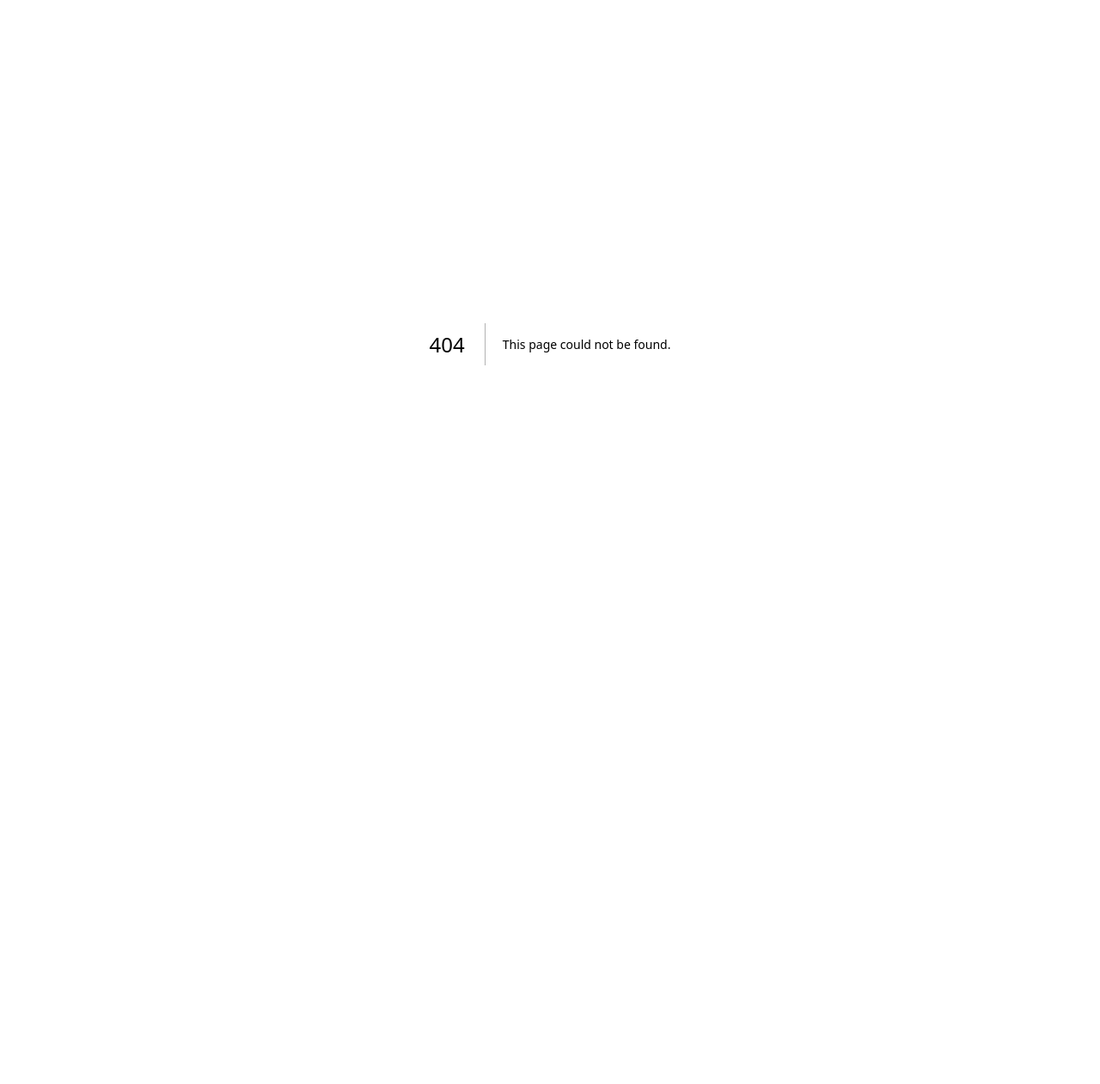
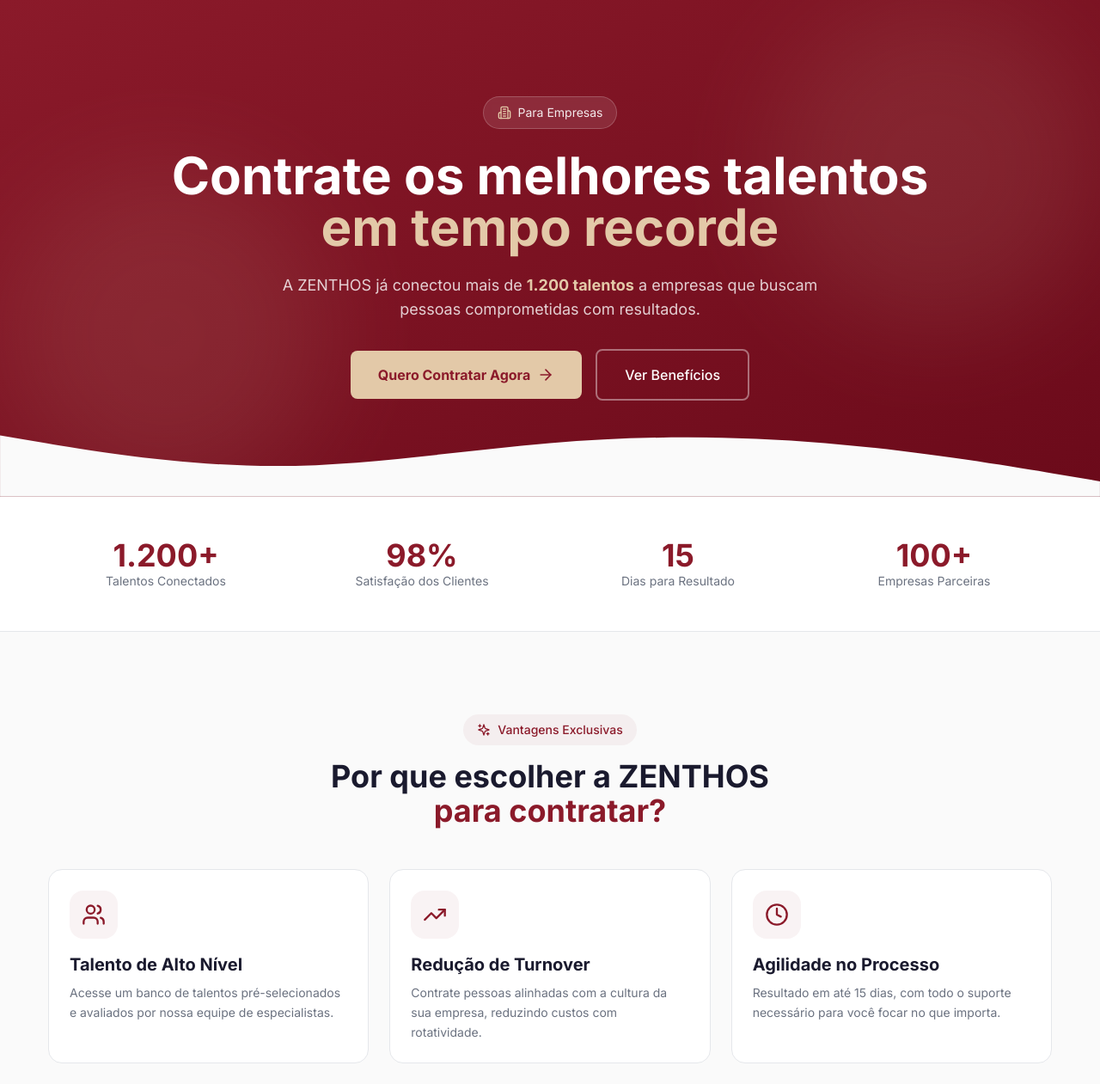
Before and after one commit to trivoroficial/consult_recruit, a Next.js app: page /empresas in a window 1280 px wide. Before the commit this address had no page. Shown: the top 1261 px of the page at 86% size. Before the commit the page ends 800 px from the top, so only its background shows below. Built offline with nearby package versions, Linux system fonts and the light colour scheme.

Commit message:
Create page.tsx

```diff
--- /dev/null
+++ b/src/app/(paginas)/empresas/page.tsx
@@ -0,0 +1,218 @@
+'use client'
+
+import { Header } from '@/components/layout/Header'
+import { Footer } from '@/components/layout/Footer'
+import { motion } from 'framer-motion'
+import Link from 'next/link'
+import {
+  Building2, Users, TrendingUp, Award, Shield,
+  Clock, CheckCircle, ArrowRight, Sparkles,
+  BarChart3, Target, Zap, Briefcase
+} from 'lucide-react'
+
+export default function EmpresasPage() {
+  const beneficios = [
+    {
+      icon: Users,
+      title: 'Talento de Alto Nível',
+      description: 'Acesse um banco de talentos pré-selecionados e avaliados por nossa equipe de especialistas.'
+    },
+    {
+      icon: TrendingUp,
+      title: 'Redução de Turnover',
+      description: 'Contrate pessoas alinhadas com a cultura da sua empresa, reduzindo custos com rotatividade.'
+    },
+    {
+      icon: Clock,
+      title: 'Agilidade no Processo',
+      description: 'Resultado em até 15 dias, com todo o suporte necessário para você focar no que importa.'
+    },
+    {
+      icon: Shield,
+      title: 'Processo Transparente',
+      description: 'Acompanhe cada etapa em tempo real, com total visibilidade e segurança.'
+    },
+    {
+      icon: Award,
+      title: 'Qualidade Garantida',
+      description: 'Nossos processos são baseados em metodologias comprovadas e validades por neurocientistas.'
+    },
+    {
+      icon: BarChart3,
+      title: 'Análise de Dados',
+      description: 'Relatórios detalhados sobre cada etapa do processo, com insights para melhoria contínua.'
+    }
+  ]
+
+  const estatisticas = [
+    { valor: '1.200+', label: 'Talentos Conectados' },
+    { valor: '98%', label: 'Satisfação dos Clientes' },
+    { valor: '15', label: 'Dias para Resultado' },
+    { valor: '100+', label: 'Empresas Parceiras' }
+  ]
+
+  return (
+    <>
+      <Header />
+      <main className="flex-1">
+        {/* Hero */}
+        <section className="relative overflow-hidden py-20 md:py-28 bg-gradient-to-br from-[#8B1A2A] to-[#6B0A1A]">
+          <div className="absolute inset-0 opacity-10">
+            <div className="absolute top-0 right-0 w-96 h-96 bg-[#E3C9A8] rounded-full blur-3xl" />
+            <div className="absolute bottom-0 left-0 w-96 h-96 bg-[#E3C9A8] rounded-full blur-3xl" />
+          </div>
+
+          <div className="container mx-auto px-4 relative z-10 text-center">
+            <motion.div
+              initial={{ opacity: 0, y: 30 }}
+              animate={{ opacity: 1, y: 0 }}
+              transition={{ duration: 0.8 }}
+            >
+              <div className="inline-flex items-center gap-2 px-4 py-2 bg-white/10 backdrop-blur-sm rounded-full text-white/90 text-sm mb-6 border border-white/20">
+                <Building2 className="h-4 w-4 text-[#E3C9A8]" />
+                <span>Para Empresas</span>
+              </div>
+
+              <h1 className="text-4xl md:text-5xl lg:text-6xl font-bold text-white leading-tight">
+                Contrate os melhores talentos
+                <br />
+                <span className="text-[#E3C9A8]">em tempo recorde</span>
+              </h1>
+
+              <p className="text-lg text-white/80 mt-6 max-w-2xl mx-auto">
+                A ZENTHOS já conectou mais de <span className="text-[#E3C9A8] font-bold">1.200 talentos</span>
+                {' '}a empresas que buscam pessoas comprometidas com resultados.
+              </p>
+
+              <div className="flex flex-wrap items-center justify-center gap-4 mt-8">
+                <Link href="/contato">
+                  <button className="group px-8 py-4 bg-[#E3C9A8] text-[#8B1A2A] font-bold rounded-lg hover:shadow-xl transition-all flex items-center gap-2">
+                    Quero Contratar Agora
+                    <ArrowRight className="h-5 w-5 group-hover:translate-x-1 transition" />
+                  </button>
+                </Link>
+                <Link href="#beneficios">
+                  <button className="px-8 py-4 border-2 border-white/40 text-white font-medium rounded-lg hover:bg-white/10 transition-all">
+                    Ver Benefícios
+                  </button>
+                </Link>
+              </div>
+            </motion.div>
+          </div>
+
+          <div className="absolute bottom-0 left-0 right-0">
+            <svg viewBox="0 0 1440 120" fill="none" xmlns="http://www.w3.org/2000/svg">
+              <path d="M0 40L60 50C120 60 240 80 360 80C480 80 600 60 720 50C840 40 960 40 1080 50C1200 60 1320 80 1380 90L1440 100V120H0V40Z" fill="#FAFAFA" />
+            </svg>
+          </div>
+        </section>
+
+        {/* Estatísticas */}
+        <section className="py-12 bg-white border-b border-[#E5E7EB]">
+          <div className="container mx-auto px-4">
+            <div className="grid grid-cols-2 md:grid-cols-4 gap-6">
+              {estatisticas.map((item, index) => (
+                <motion.div
+                  key={index}
+                  initial={{ opacity: 0, y: 20 }}
+                  whileInView={{ opacity: 1, y: 0 }}
+                  transition={{ duration: 0.5, delay: index * 0.1 }}
+                  viewport={{ once: true }}
+                  className="text-center"
+                >
+                  <p className="text-3xl md:text-4xl font-bold text-[#8B1A2A]">{item.valor}</p>
+                  <p className="text-sm text-[#6B7280]">{item.label}</p>
+                </motion.div>
+              ))}
+            </div>
+          </div>
+        </section>
+
+        {/* Benefícios */}
+        <section id="beneficios" className="py-16 md:py-24 bg-[#FAFAFA]">
+          <div className="container mx-auto px-4">
+            <div className="text-center max-w-3xl mx-auto mb-12">
+              <motion.div
+                initial={{ opacity: 0, y: 20 }}
+                whileInView={{ opacity: 1, y: 0 }}
+                transition={{ duration: 0.6 }}
+                viewport={{ once: true }}
+              >
+                <span className="inline-flex items-center gap-2 px-4 py-2 bg-[#8B1A2A]/5 text-[#8B1A2A] rounded-full text-sm font-medium mb-4">
+                  <Sparkles className="h-4 w-4" />
+                  Vantagens Exclusivas
+                </span>
+                <h2 className="text-3xl md:text-4xl font-bold text-[#1A1A2E]">
+                  Por que escolher a ZENTHOS
+                  <br />
+                  <span className="text-[#8B1A2A]">para contratar?</span>
+                </h2>
+              </motion.div>
+            </div>
+
+            <div className="grid grid-cols-1 md:grid-cols-2 lg:grid-cols-3 gap-6">
+              {beneficios.map((item, index) => {
+                const Icon = item.icon
+                return (
+                  <motion.div
+                    key={index}
+                    initial={{ opacity: 0, y: 30 }}
+                    whileInView={{ opacity: 1, y: 0 }}
+                    transition={{ duration: 0.5, delay: index * 0.1 }}
+                    viewport={{ once: true }}
+                    className="bg-white p-6 rounded-2xl border border-[#E5E7EB] hover:border-[#8B1A2A]/30 hover:shadow-xl transition-all duration-300 hover:-translate-y-2"
+                  >
+                    <div className="w-14 h-14 rounded-2xl bg-[#8B1A2A]/5 flex items-center justify-center mb-4">
+                      <Icon className="h-7 w-7 text-[#8B1A2A]" />
+                    </div>
+                    <h3 className="text-xl font-bold text-[#1A1A2E] mb-2">{item.title}</h3>
+                    <p className="text-[#6B7280] text-sm leading-relaxed">{item.description}</p>
+                  </motion.div>
+                )
+              })}
+            </div>
+          </div>
+        </section>
+
+        {/* CTA Final */}
+        <section className="py-16 md:py-24 bg-white">
+          <div className="container mx-auto px-4 text-center">
+            <motion.div
+              initial={{ opacity: 0, y: 20 }}
+              whileInView={{ opacity: 1, y: 0 }}
+              transition={{ duration: 0.6 }}
+              viewport={{ once: true }}
+            >
+              <h2 className="text-3xl md:text-4xl font-bold text-[#1A1A2E]">
+                Pronto para contratar os
+                <br />
+                <span className="text-[#8B1A2A]">melhores talentos?</span>
+              </h2>
+              <p className="text-[#6B7280] mt-4 max-w-2xl mx-auto">
+                Nossa equipe está pronta para entender suas necessidades e encontrar
+                os profissionais ideais para sua empresa.
+              </p>
+              <div className="flex flex-wrap items-center justify-center gap-4 mt-8">
+                <Link href="/contato">
+                  <button className="group px-8 py-4 bg-[#8B1A2A] text-white font-bold rounded-lg hover:bg-[#6B0A1A] transition-all hover:shadow-xl flex items-center gap-2">
+                    Falar com Especialista
+                    <ArrowRight className="h-5 w-5 group-hover:translate-x-1 transition" />
+                  </button>
+                </Link>
+                <a
+                  href="https://wa.me/5534991850735"
+                  target="_blank"
+                  rel="noopener noreferrer"
+                  className="px-8 py-4 border-2 border-[#8B1A2A] text-[#8B1A2A] font-medium rounded-lg hover:bg-[#8B1A2A] hover:text-white transition-all"
+                >
+                  WhatsApp
+                </a>
+              </div>
+            </motion.div>
+          </div>
+        </section>
+      </main>
+      <Footer />
+    </>
+  )
+}
```
